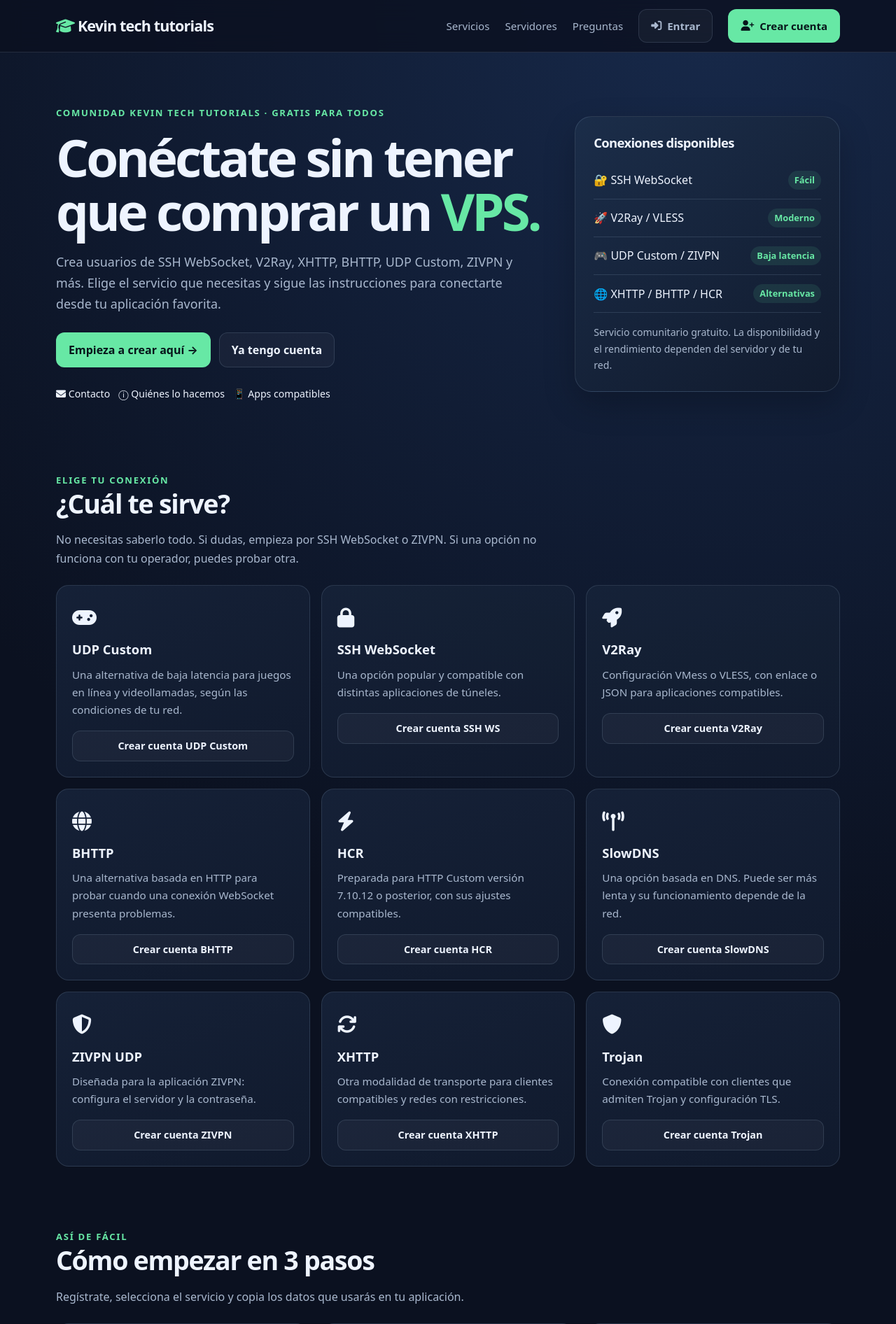
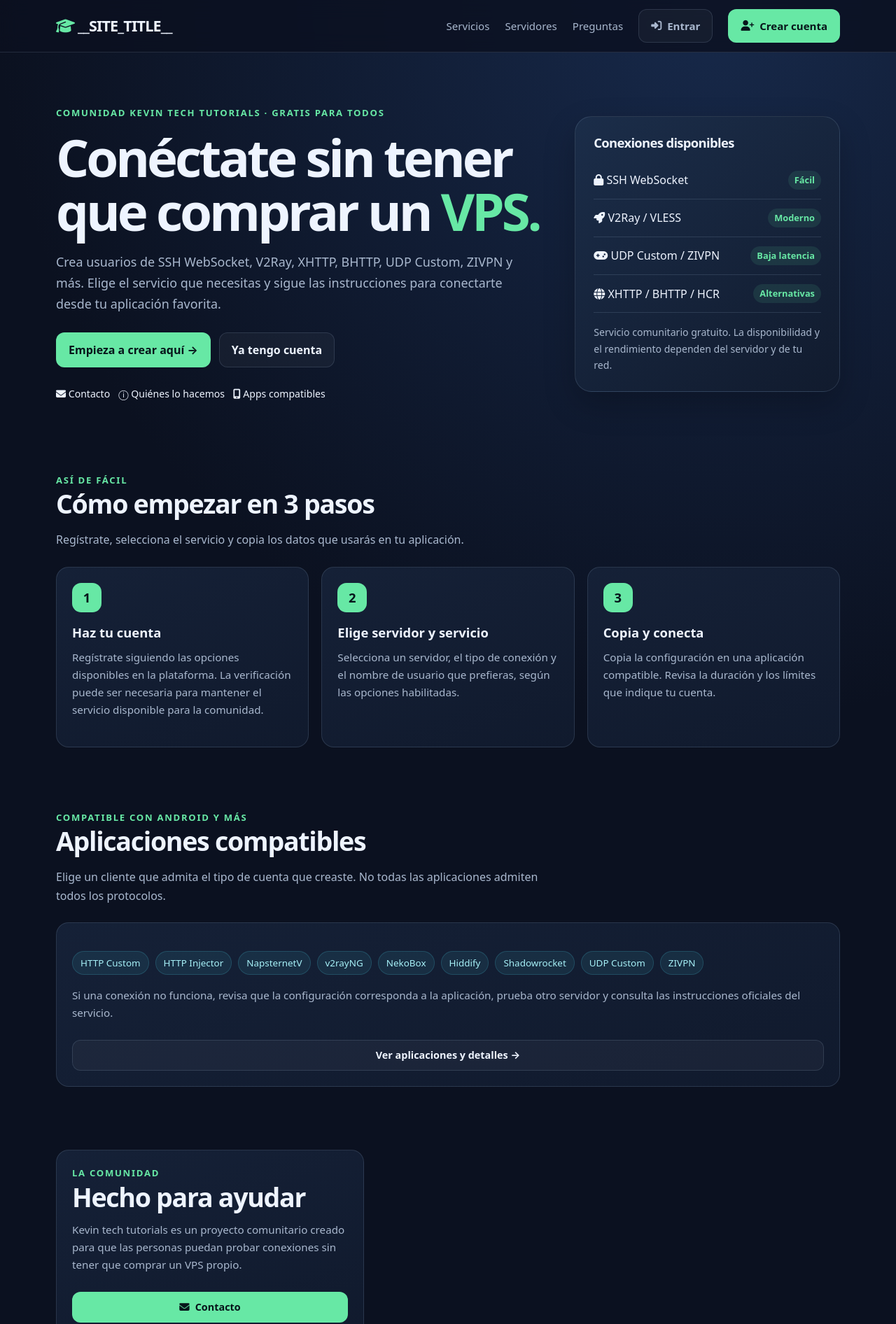
Before and after one commit to kevinaldaircama/multi-script, a Python web app: template web/templates/index.html in a window 1280 px wide. Shown: the top 1892 px of the page at 70% size. Run offline with Jinja, Linux system fonts and the light colour scheme; the template is opened without the code that fills it, so the values that code supplies are empty.

Commit message:
Add files via upload

```diff
--- a/web/templates/index.html
+++ b/web/templates/index.html
@@ -5,7 +5,7 @@
   <meta name="viewport" content="width=device-width, initial-scale=1.0">
   <meta name="theme-color" content="#101827">
   <meta name="description" content="Kevin tech tutorials: crea cuentas SSH, V2Ray, UDP Custom y otros servicios gratuitos.">
-  <title>Kevin tech tutorials — Cuentas SSH gratuitas</title>
+  <title>__SITE_TITLE__ — Cuentas SSH gratuitas</title>
   <link rel="stylesheet" href="https://cdnjs.cloudflare.com/ajax/libs/font-awesome/6.5.2/css/all.min.css">
   <style>
     :root {
@@ -105,7 +105,7 @@
 <body>
 <header>
     <div class="wrap nav">
-      <a class="brand" href="https://youtube.com/@kevintechtutorials?si=txRCXKmXPFIFkslw"><span><i class="fa-solid fa-graduation-cap" aria-hidden="true"></i></span> Kevin tech tutorials</a>
+      <a class="brand" href="https://youtube.com/@kevintechtutorials?si=txRCXKmXPFIFkslw"><span><i class="fa-solid fa-graduation-cap" aria-hidden="true"></i></span> __SITE_TITLE__</a>
       <nav aria-label="Navegación principal">
         <a class="hide-mobile" href="#servicios">Servicios</a>
         <a class="hide-mobile" href="#servidores">Servidores</a>
@@ -128,38 +128,19 @@
             <a class="button secondary" href="login.html">Ya tengo cuenta</a>
           </div>
           <div class="actions">
-            <a class="text-link small" href="contacto.html"><i class="fa-solid fa-envelope" aria-hidden="true"></i> Contacto</a>
+            <a class="text-link small" href="/about?section=social"><i class="fa-solid fa-envelope" aria-hidden="true"></i> Contacto</a>
             <a class="text-link small" href="#acerca">ⓘ Quiénes lo hacemos</a>
-            <a class="text-link small" href="apps.html">📱 Apps compatibles</a>
+            <a class="text-link small" href="apps.html"><i class="fa-solid fa-mobile-screen-button" aria-hidden="true"></i> Apps compatibles</a>
           </div>
         </div>
         <aside class="hero-card" aria-label="Resumen del servicio">
           <h2>Conexiones disponibles</h2>
-          <div class="status"><span>🔐 SSH WebSocket</span><span class="pill">Fácil</span></div>
-          <div class="status"><span>🚀 V2Ray / VLESS</span><span class="pill">Moderno</span></div>
-          <div class="status"><span>🎮 UDP Custom / ZIVPN</span><span class="pill">Baja latencia</span></div>
-          <div class="status"><span>🌐 XHTTP / BHTTP / HCR</span><span class="pill">Alternativas</span></div>
+          <div class="status"><span><i class="fa-solid fa-lock" aria-hidden="true"></i> SSH WebSocket</span><span class="pill">Fácil</span></div>
+          <div class="status"><span><i class="fa-solid fa-rocket" aria-hidden="true"></i> V2Ray / VLESS</span><span class="pill">Moderno</span></div>
+          <div class="status"><span><i class="fa-solid fa-gamepad" aria-hidden="true"></i> UDP Custom / ZIVPN</span><span class="pill">Baja latencia</span></div>
+          <div class="status"><span><i class="fa-solid fa-globe" aria-hidden="true"></i> XHTTP / BHTTP / HCR</span><span class="pill">Alternativas</span></div>
           <p class="muted small" style="margin:16px 0 0">Servicio comunitario gratuito. La disponibilidad y el rendimiento dependen del servidor y de tu red.</p>
         </aside>
-      </section>
-
-      <section id="servicios">
-        <div class="section-head">
-          <div class="eyebrow">Elige tu conexión</div>
-          <h2>¿Cuál te sirve?</h2>
-          <p>No necesitas saberlo todo. Si dudas, empieza por SSH WebSocket o ZIVPN. Si una opción no funciona con tu operador, puedes probar otra.</p>
-        </div>
-        <div class="grid">
-          <article class="card"><div class="icon"><i class="fa-solid fa-gamepad" aria-hidden="true"></i></div><h3>UDP Custom</h3><p>Una alternativa de baja latencia para juegos en línea y videollamadas, según las condiciones de tu red.</p><a class="button secondary" href="register.html">Crear cuenta UDP Custom</a></article>
-          <article class="card"><div class="icon"><i class="fa-solid fa-lock" aria-hidden="true"></i></div><h3>SSH WebSocket</h3><p>Una opción popular y compatible con distintas aplicaciones de túneles.</p><a class="button secondary" href="register.html">Crear cuenta SSH WS</a></article>
-          <article class="card"><div class="icon"><i class="fa-solid fa-rocket" aria-hidden="true"></i></div><h3>V2Ray</h3><p>Configuración VMess o VLESS, con enlace o JSON para aplicaciones compatibles.</p><a class="button secondary" href="register.html">Crear cuenta V2Ray</a></article>
-          <article class="card"><div class="icon"><i class="fa-solid fa-globe" aria-hidden="true"></i></div><h3>BHTTP</h3><p>Una alternativa basada en HTTP para probar cuando una conexión WebSocket presenta problemas.</p><a class="button secondary" href="register.html">Crear cuenta BHTTP</a></article>
-          <article class="card"><div class="icon"><i class="fa-solid fa-bolt" aria-hidden="true"></i></div><h3>HCR</h3><p>Preparada para HTTP Custom versión 7.10.12 o posterior, con sus ajustes compatibles.</p><a class="button secondary" href="register.html">Crear cuenta HCR</a></article>
-          <article class="card"><div class="icon"><i class="fa-solid fa-tower-broadcast" aria-hidden="true"></i></div><h3>SlowDNS</h3><p>Una opción basada en DNS. Puede ser más lenta y su funcionamiento depende de la red.</p><a class="button secondary" href="register.html">Crear cuenta SlowDNS</a></article>
-          <article class="card"><div class="icon"><i class="fa-solid fa-shield-halved" aria-hidden="true"></i></div><h3>ZIVPN UDP</h3><p>Diseñada para la aplicación ZIVPN: configura el servidor y la contraseña.</p><a class="button secondary" href="register.html">Crear cuenta ZIVPN</a></article>
-          <article class="card"><div class="icon"><i class="fa-solid fa-arrows-rotate" aria-hidden="true"></i></div><h3>XHTTP</h3><p>Otra modalidad de transporte para clientes compatibles y redes con restricciones.</p><a class="button secondary" href="register.html">Crear cuenta XHTTP</a></article>
-          <article class="card"><div class="icon"><i class="fa-solid fa-shield" aria-hidden="true"></i></div><h3>Trojan</h3><p>Conexión compatible con clientes que admiten Trojan y configuración TLS.</p><a class="button secondary" href="register.html">Crear cuenta Trojan</a></article>
-        </div>
       </section>
 
       <section id="pasos">
@@ -195,14 +176,7 @@
             <div class="eyebrow">La comunidad</div>
             <h2>Hecho para ayudar</h2>
             <p class="muted">Kevin tech tutorials es un proyecto comunitario creado para que las personas puedan probar conexiones sin tener que comprar un VPS propio.</p>
-            <div class="actions"><a class="button primary" href="contacto.html"><i class="fa-solid fa-envelope" aria-hidden="true"></i> Contacto</a></div>
-          </article>
-          <article class="card">
-            <h3>DarkZFull, creador del proyecto</h3>
-            <p class="muted">La idea de Kevin tech tutorials es ofrecer cuentas gratuitas y orientación a la comunidad. El equipo estará activo para atender dudas dentro de sus posibilidades.</p>
-            <p class="muted">Este servicio no sustituye una conexión de pago ni garantiza velocidad, disponibilidad o compatibilidad con todos los operadores.</p>
-            <div class="tag-row"><span class="tag">Usuario gratuito</span><span class="tag">Sin ventas</span><span class="tag">Publicidad discreta</span><span class="tag">Comunidad</span></div>
-            <p style="margin-top:18px"><a class="text-link" href="contacto.html">Contactar a Kevin tech tutorials ↗</a></p>
+            <div class="actions"><a class="button primary" href="/about?section=social"><i class="fa-solid fa-envelope" aria-hidden="true"></i> Contacto</a></div>
           </article>
         </div>
       </section>
@@ -220,7 +194,6 @@
           <details><summary>¿Cuántas cuentas puedo crear?</summary><p>Los límites dependen del servicio y de las reglas vigentes. La información proporcionada indica un máximo de hasta 5 por servicio.</p></details>
           <details><summary>¿Con qué aplicación me conecto?</summary><p>Depende del protocolo. HTTP Custom, HTTP Injector y NapsternetV se usan para ciertas configuraciones SSH; v2rayNG, NekoBox e Hiddify admiten varios perfiles V2Ray. ZIVPN y UDP Custom requieren sus clientes compatibles.</p><p><a class="text-link" href="apps.html">Consultar aplicaciones →</a></p></details>
           <details><summary>¿Qué no puedo hacer?</summary><p>No uses las cuentas para spam, ataques, abuso de recursos ni actividades ilegales. El uso abusivo puede causar la suspensión de la cuenta.</p></details>
-          <details><summary>¿En qué países están los servidores?</summary><p>Según la información compartida, hay ubicaciones en Miami (Florida), San José (California) y Querétaro (México).</p></details>
           <details><summary>Mi cuenta no conecta, ¿qué hago?</summary><p>Verifica que el usuario, la contraseña, el servidor, el puerto y el tipo de conexión estén bien escritos. Después prueba otro servidor o revisa las instrucciones de la aplicación.</p></details>
         </div>
       </section>
@@ -230,15 +203,17 @@
   <footer>
     <div class="wrap footer-inner">
       <div>
-        <a class="brand" href="https://youtube.com/@kevintechtutorials?si=txRCXKmXPFIFkslw"><span><i class="fa-solid fa-graduation-cap" aria-hidden="true"></i></span> Kevin tech tutorials</a>
-        <p class="small">Hecho con cariño por <a class="text-link" href="contacto.html">Kevin tech tutorials</a> y las personas que cuidan la comunidad.</p>
+        <a class="brand" href="https://youtube.com/@kevintechtutorials?si=txRCXKmXPFIFkslw"><span><i class="fa-solid fa-graduation-cap" aria-hidden="true"></i></span> __SITE_TITLE__</a>
+        <p class="small">Hecho con cariño por <a class="text-link" href="/about?section=social">__SITE_TITLE__</a> y las personas que cuidan la comunidad.</p>
         <p class="small">Esto es gratis y no se vende. Si alguien te cobra por esto, ten cuidado: podría ser una estafa.</p>
         <p class="small">Uso responsable: nada de spam, torrents ni ataques. Las cuentas que incumplan las reglas pueden eliminarse.</p>
       </div>
       <div class="footer-links small">
-        <a href="terminos.html"><i class="fa-solid fa-file-contract" aria-hidden="true"></i> Términos y condiciones</a>
-        <a href="privacidad.html"><i class="fa-solid fa-shield-halved" aria-hidden="true"></i> Política y privacidad</a>
-        <a href="contacto.html"><i class="fa-solid fa-envelope" aria-hidden="true"></i> Contacto</a>
+        <a href="/about?section=terms"><i class="fa-solid fa-file-contract" aria-hidden="true"></i> Términos y condiciones</a>
+        <a href="/about?section=about"><i class="fa-solid fa-circle-info" aria-hidden="true"></i> About</a>
+        <a href="/about?section=cookies"><i class="fa-solid fa-cookie-bite" aria-hidden="true"></i> Política de cookies</a>
+        <a href="/about?section=privacy"><i class="fa-solid fa-shield-halved" aria-hidden="true"></i> Política y privacidad</a>
+        <a href="/about?section=social"><i class="fa-solid fa-envelope" aria-hidden="true"></i> Contacto</a>
       </div>
     </div>
     <div class="wrap small" style="margin-top:20px">Copyright © 2026 Kevin tech tutorials · Todos los derechos reservados.</div>
```
